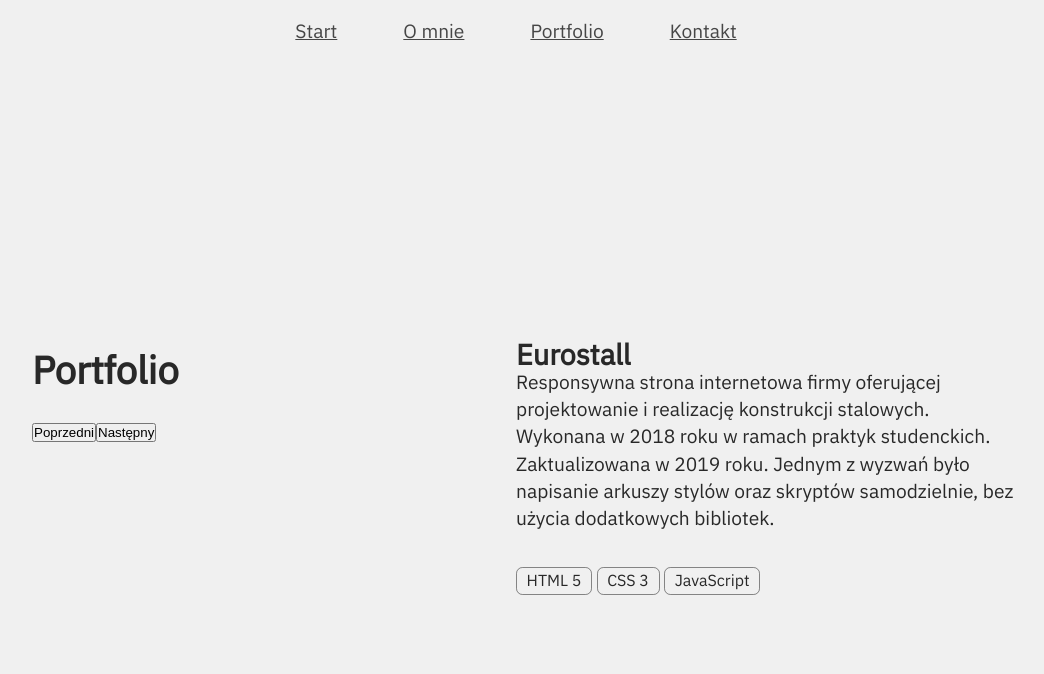
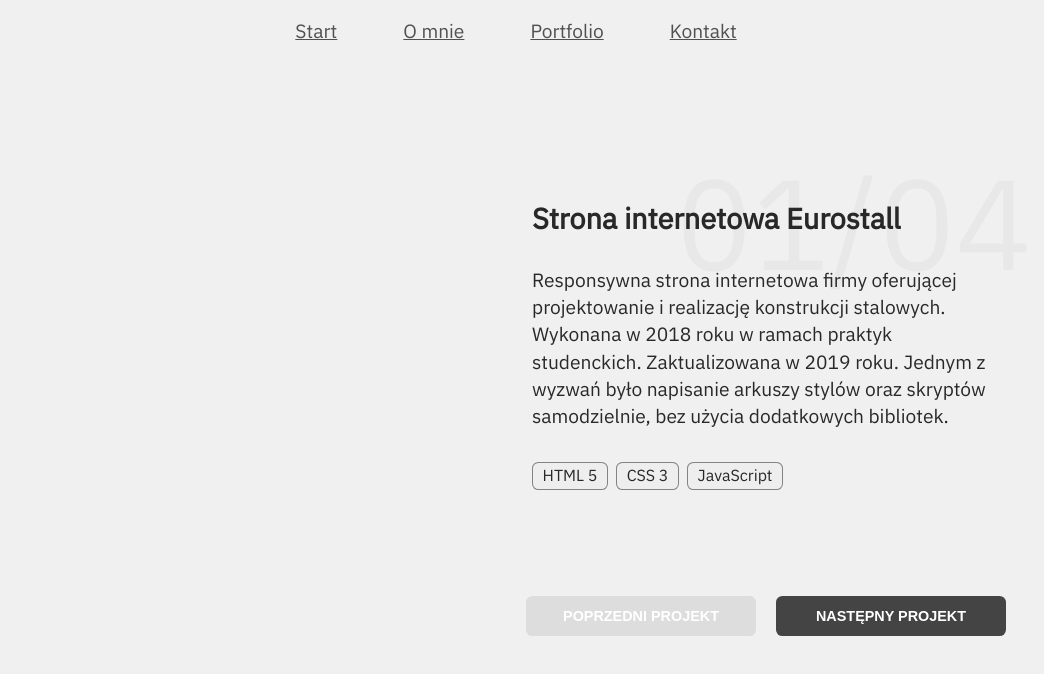
Before and after one commit to ChrisAraneo/Personal-Website, a React app: page /portfolio in a window 1280 px wide. Shown: the whole page, without its empty margins (124-1168 px from the left). Built offline with nearby package versions, Linux system fonts and the light colour scheme.

Commit message:
Work in progress

```diff
--- a/src/components/Project.js
+++ b/src/components/Project.js
@@ -2,14 +2,15 @@
 
 const Project = (props) => (
     <div class="project">
-        <header class="project-header"><h2>{props.header}</h2></header>
-        <section class="project-body mb-2">
+        <header class="project-header">
+            <span className="project-index mb-05">{props.index + 1 < 10 ? "0" + (props.index + 1) + "/04" : (props.index + 1) + "/04"}</span>
+            <h2>{props.header}</h2>
+        </header>
+        <section class="project-body">
             <p>{props.body}</p>
         </section>
         <footer class="project-footer">
-            {props.technologies.map(tech => (
-                <><span className="badge">{tech}</span>{" "}</>
-            ))}
+            {props.technologies.map(tech => (<span className="badge">{tech}</span>))}
         </footer>
     </div>
 );
--- a/src/index.css
+++ b/src/index.css
@@ -60,16 +60,18 @@
 .navigation a {
     box-sizing: border-box;
     display: inline-block;
-    color: rgb(70,70,70);
+    color: rgb(80,80,80);
     min-width: 5rem;
     border: 1px solid transparent;
+    line-height: 1.7rem;
 }
 .navigation a:hover {
     box-sizing: border-box;
     display: inline-block;
     color: rgb(0,0,0);
     min-width: 5rem;
-    border: 1px solid black;
+    line-height: 2.5rem;
+    border: 1px solid transparent;
 }
 
 /* PAGE ELEMENTS */
@@ -85,6 +87,7 @@
     flex-direction: column;
     justify-content: space-around;
     align-items: center;
+    overflow: hidden;
 }
 .page {
     position: absolute;
@@ -118,6 +121,7 @@
 .half {
     box-sizing: border-box;
     width: 500px;
+    min-height: 28rem;
 }
 
 /* SECTIONS */
@@ -135,4 +139,91 @@
     font-size: 1rem;
     border: 1px solid rgba(0,0,0,0.45);
     border-radius: .4rem;
+    background-color: rgba(0,0,0,0.0075)
 }
+.badge:not(:last-of-type) {
+    margin-right: .5rem;
+}
+
+/* BUTTONS */
+button:focus { outline: none; }
+.button {
+    box-sizing: border-box;
+    border: none;
+    color: white;
+    padding: .75rem 1rem;
+    text-align: center;
+    text-decoration: none;
+    display: inline-block;
+    font-size: .9rem;
+    text-transform: uppercase;
+    min-width: 46%;
+    margin: 2%;
+    font-weight: 600;
+    border-radius: .4rem;
+}
+.button {
+    background-color: #444;
+}
+.button:hover {
+    background-color: #000;
+}
+.button.disabled {
+    background-color: #ddd;
+}
+
+/* PROJECT */
+.project-container {
+    position: absolute;
+    padding: 1rem;
+}
+.project-container-enter {
+    opacity: 0;
+    transform: translateY(200px);
+}
+.project-container-enter-active {
+    opacity: 1;
+    transform: translateY(0);
+    transition: opacity 200ms, transform 200ms;
+}
+.project-container-exit {
+    opacity: 1;
+    transform: translateY(0px);
+}
+.project-container-exit-active {
+    opacity: 0;
+    transform: translateY(-200px);
+    transition: opacity 200ms, transform 200ms;
+}
+
+.project-header {
+    display: flex;
+    flex-direction: column;
+    justify-content: flex-start;
+}
+.project-header h2 {
+    line-height: 6rem;
+}
+.project-index {
+    line-height: 6rem;
+    position: absolute;
+    display: block;
+    width: 100%;
+    text-align: right;
+    color:  rgba(0,0,0,0.03);
+    margin-top: .25rem;
+    font-size: 8rem;
+    z-index: -100;
+}
+.project-body {
+    min-height: 12rem;
+    display: flex;
+    flex-direction: column;
+    justify-content: flex-start;
+}
+.project-footer {
+}
+.project-buttons-container {
+    position: relative;
+    margin-top: 27rem;
+}
--- a/src/pages/contact.js
+++ b/src/pages/contact.js
@@ -11,7 +11,7 @@
             <Section>
                 <SectionHeader>Kontakt</SectionHeader>
                 <SectionBody>
-                    <p>{`\{Work in progress\}`}</p>
+                    <p>{`{Work in progress}`}</p>
                 </SectionBody>
             </Section>
         </Row>
--- a/src/pages/portfolio.js
+++ b/src/pages/portfolio.js
@@ -17,7 +17,7 @@
     projects = [
         {
             index: 0,
-            header: 'Eurostall',
+            header: 'Strona internetowa Eurostall',
             body: 'Responsywna strona internetowa firmy oferującej projektowanie i realizację konstrukcji stalowych. Wykonana w 2018 roku w ramach praktyk studenckich. Zaktualizowana w 2019 roku. Jednym z wyzwań było napisanie arkuszy stylów oraz skryptów samodzielnie, bez użycia dodatkowych bibliotek.',
             technologies: ['HTML 5', 'CSS 3', 'JavaScript']
         },
@@ -38,7 +38,7 @@
             header: 'Strona Klubu Miłośników Podróży',
             body: 'Project w trakcie rozwoju. Serwis internetowy wrocławskiego Klubu Miłośników Podróży. Serwis ma umożliwiać publikowanie aktualności i przyszłych spotkań uczestników, udostępnianie zdjęć z podróży, oznaczanie zwiedzonych miejsc na wirtualnym globusie.',
             technologies: ['React', 'JavaScript', 'HTML 5', 'CSS 3', 'PHP', 'Bootstrap', 'WebGL Earth', 'Git']
-        },
+        }
     ];
 
     render() {
@@ -46,30 +46,40 @@
             <Row>
                 <Half>
                     <Section>
-                        <SectionHeader>Portfolio</SectionHeader>
+
                         <SectionBody>
-                            <button onClick={() => this.setState({ index: this.state.index - 1 })}>Poprzedni</button>
-                            <button onClick={() => this.setState({ index: this.state.index + 1 })}>Następny</button>
+
                         </SectionBody>
                     </Section>
                 </Half>
                 <Half>
+                    <div>
                         {this.projects.map(({ index, header, body, technologies }) => (
                             <CSSTransition
                                 in={this.state.index == index}
                                 timeout={1000}
-                            classNames="page"
+                                classNames="project-container"
                                 unmountOnExit>
-                            <div className="page">
+                                <div className="project-container">
                                     <Project
+                                        index={index}
                                         header={header}
                                         body={body}
                                         technologies={technologies} />
                                 </div>
                             </CSSTransition>
                         ))}
+                    </div>
+                    <div className="project-buttons-container">
+                        <button
+                            className={`button ${this.state.index <= 0 ? 'disabled' : ''}`} disabled={this.state.index <= 0 ? true : false} onClick={() => this.setState({ index: this.state.index - 1 })}>Poprzedni projekt</button>
+                        <button
+                            className={`button ${this.state.index >= this.projects.length - 1 ? 'disabled' : ''}`} disabled={this.state.index >= this.projects.length - 1 ? true : false} onClick={() => this.setState({ index: this.state.index + 1 })}>Następny projekt</button>
+                    </div>
+
+
                 </Half>
-            </Row>
+            </Row >
         );
     }
 }
```
Also changed, not shown: src/pages/about.js (+15 -1 lines), 1 other file. Lines whose indentation alone changed are shown as unchanged.
